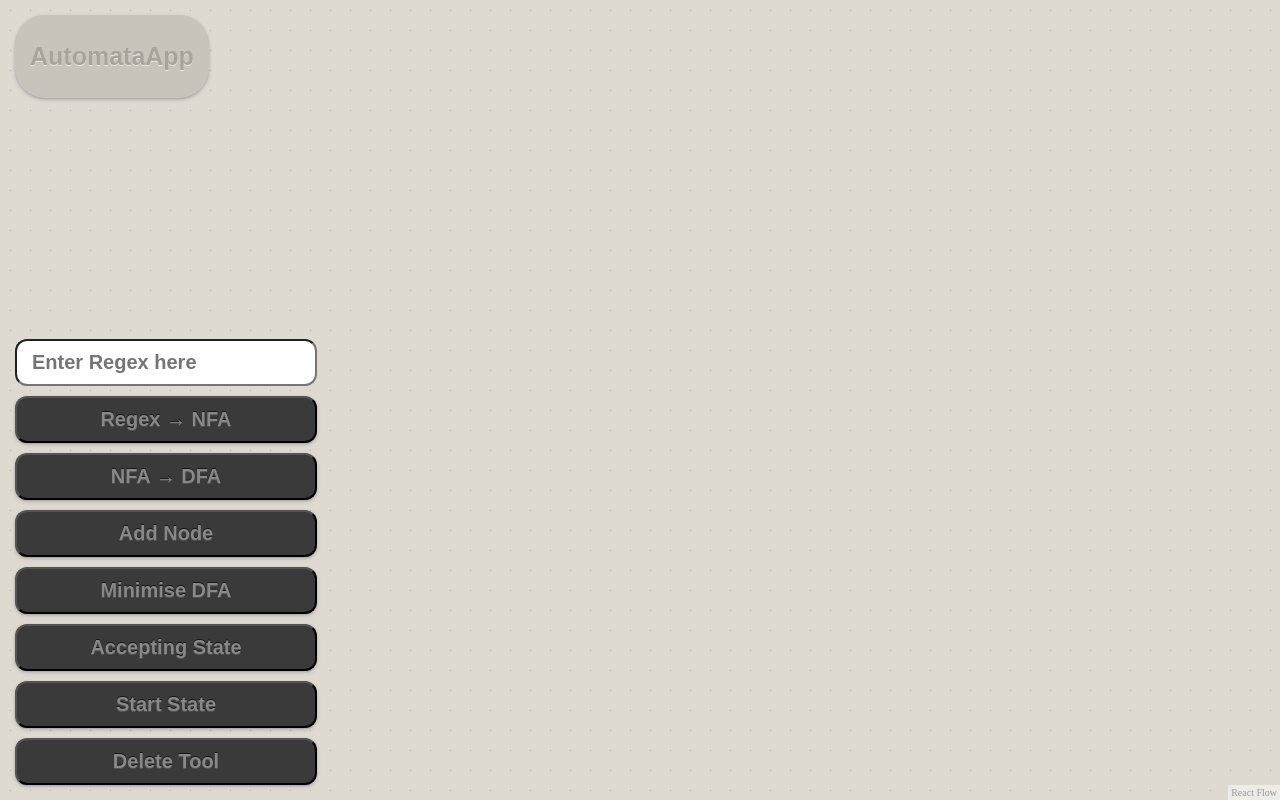
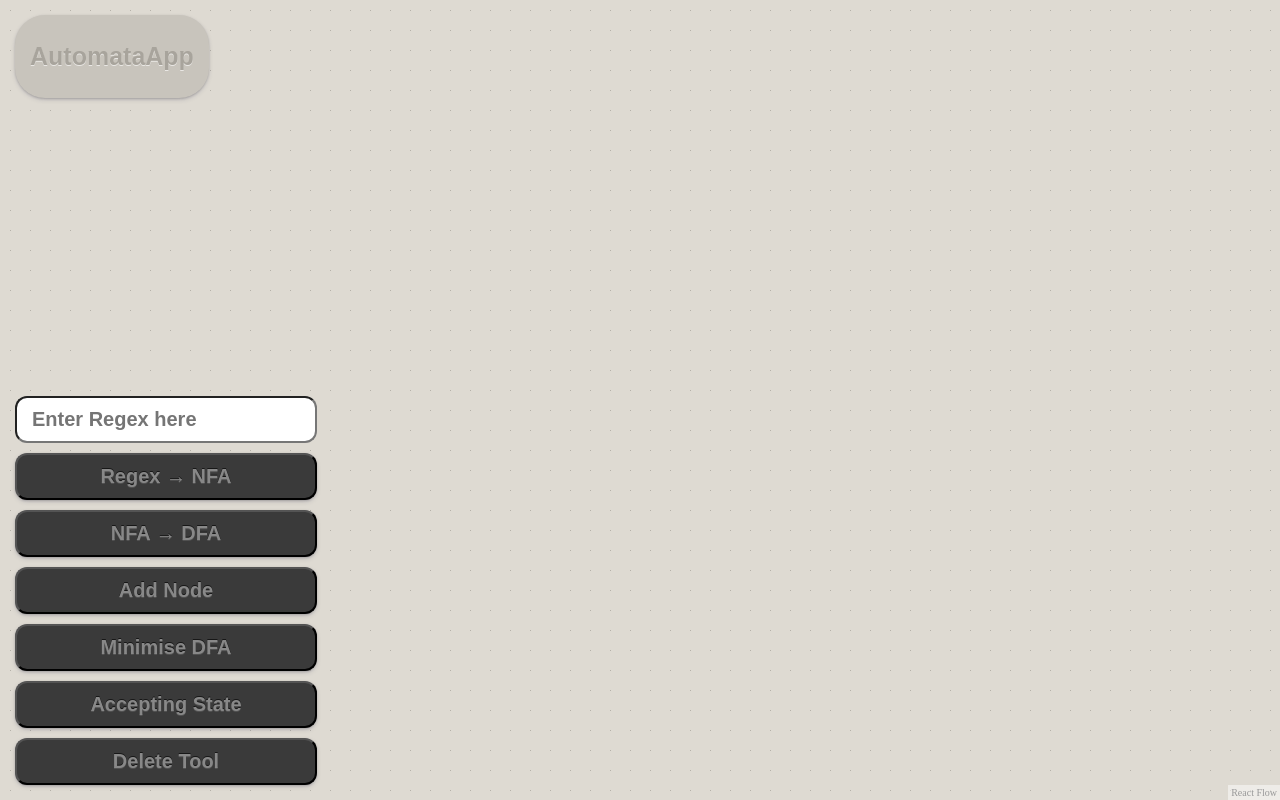
Before and after one commit to jatkin11/automataAppFrontEnd, a React (Vite) app: page / in a window 1280 px wide. Built offline with nearby package versions, Linux system fonts and the light colour scheme.

Commit message:
minor change, removed start state button as replaced startState with a double mouse click

```diff
--- a/src/components/AutomataCanvas.jsx
+++ b/src/components/AutomataCanvas.jsx
@@ -86,7 +86,6 @@ function AutomataCanvasGraph(){
                     <button onClick={addNode}>Add Node</button>
                     <button>Minimise DFA</button>
                     <button>Accepting State</button>
-                    <button>Start State</button>
                     <button>Delete Tool</button>
                 </div>
             </Panel>
```
